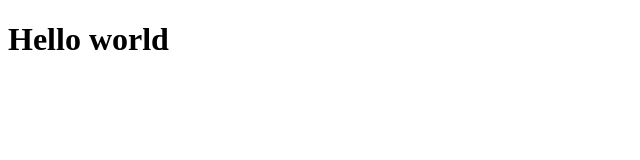
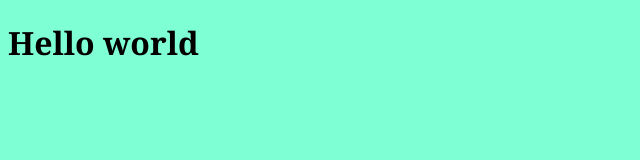
Before and after one commit to pedro934/pedro934.github.io, a plain HTML site: page index.html in a window 1280 px wide. Shown: the whole page, without its empty margins (0-640 px from the left). Drawn offline with Linux system fonts and the light colour scheme.

Commit message:
new stlye

```diff
--- a/css7/stlye.css
+++ b/css7/stlye.css
@@ -0,0 +1,7 @@
+body{
+    background-color: aquamarine;
+}
+
+h1{
+  font-family: Georgia, 'Times New Roman', Times, serif;
+}
--- a/index.html
+++ b/index.html
@@ -4,6 +4,7 @@
     <meta charset="UTF-8">
     <meta http-equiv="X-UA-Compatible" content="IE=edge">
     <meta name="viewport" content="width=device-width, initial-scale=1.0">
+    <link rel="stylesheet" href="css7/stlye.css">
     <title>Hello world</title>
 </head>
 <body>
```
